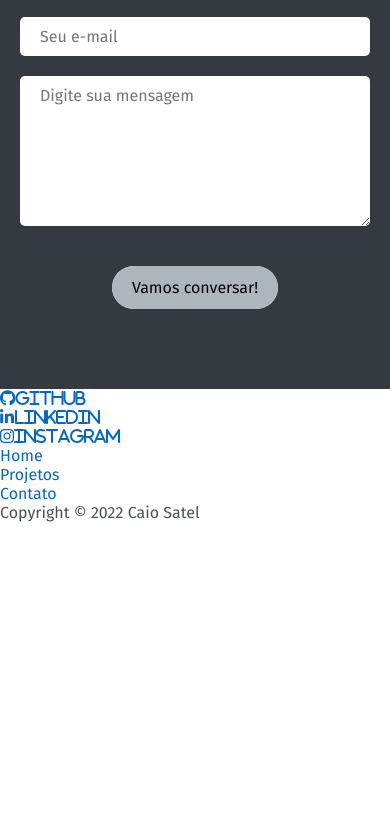
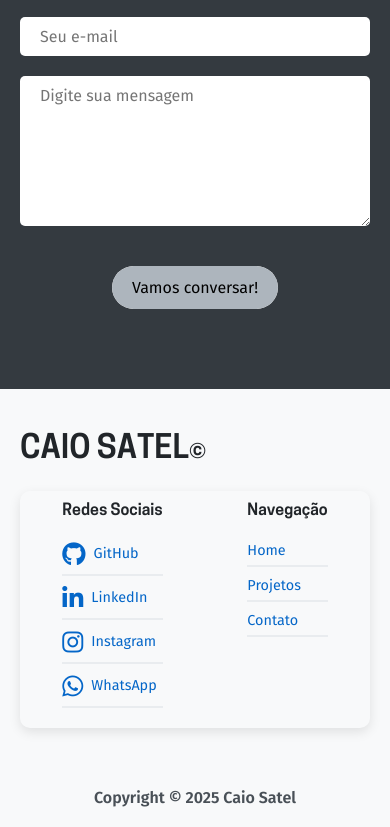
Before and after one commit to caio-satel/personal-page, a plain HTML site: page index.html in a window 390 px wide. Shown: the part 3025-3852 px from the top of the page. Before the commit the page ends 3547 px from the top, so only its background shows below. Drawn offline with Linux system fonts and the light colour scheme.

Commit message:
feat: melhorias na estrutura do footer + responsividade aplicada

```diff
--- /dev/null
+++ b/css/footer/footer.css
@@ -0,0 +1,120 @@
+.footer-bg {
+    background-color: var(--color-c1);
+}
+
+.nav-footer {
+    max-width: 2200px;
+    margin: 0 20px;
+    padding: 40px 0;
+    display: flex;
+    justify-content: space-around;
+}
+
+.nav-footer #logo {
+    height: max-content;
+    font-family: 'Cooper Hewitt';
+    font-size: 2rem;
+    font-weight: 600;
+    margin-bottom: 20px;
+    color: var(--color-c9);
+}
+
+.nav-footer #logo span {
+    font-size: 1.2rem;
+}
+
+.nav-content {
+    display: flex;
+    gap: 60px;
+    padding: 20px 40px;
+    border-radius: 10px;
+    box-shadow: rgba(0, 0, 0, 0.1) 0px 4px 12px;
+}
+
+.social-nav li::after {
+    content: "";
+    display: block;
+    max-width: 360px;
+    height: 2px;
+    background: var(--color-c2);
+    margin-top: 8px;
+}
+
+.social-nav h1 {
+    font-family: 'Cooper Hewitt';
+    font-size: 1.2rem;
+    font-weight: 600;
+    margin-bottom: 20px;
+    color: var(--color-c9);
+}
+
+.social-nav li {
+    font-size: 1rem;
+    margin-bottom: 10px;
+}
+
+.social-nav li a:hover {
+    color: var(--color-v6);
+}
+
+.social-nav li a {
+    display: flex;
+    align-items: center;
+}
+
+.social-nav li i {
+    font-size: 1.5rem;
+    margin-right: 8px;
+}
+
+.footer-nav h1 {
+    font-family: 'Cooper Hewitt';
+    font-size: 1.2rem;
+    font-weight: 600;
+    margin-bottom: 20px;
+    color: var(--color-c9);
+}
+
+.footer-nav li {
+    font-size: 1rem;
+    margin-bottom: 10px;
+}
+
+.footer-nav li a:hover {
+    color: var(--color-v6);
+}
+
+.footer-nav li::after {
+    content: "";
+    display: block;
+    max-width: 360px;
+    height: 2px;
+    background: var(--color-c2);
+    margin-top: 6px;
+}
+
+.footer-text {
+    font-size: 1rem;
+    font-weight: 600;
+    padding: 20px 0;
+    text-align: center;
+}
+
+@media (max-width: 650px) {
+    .nav-content {
+        justify-content: space-around;
+        gap: 40px;
+        padding: 10px 20px;
+    }
+    .social-nav h1,
+    .footer-nav h1 {
+        font-size: 1rem;
+    }
+    .social-nav li,
+    .footer-nav li {
+        font-size: 0.9rem;
+    }
+    .nav-footer {
+        flex-direction: column;
+    }
+}
--- a/css/style.css
+++ b/css/style.css
@@ -17,7 +17,7 @@
 @import url('../css/dialog/dialog.css');
 
 /* Footer */
-/* @import url('../css/footer/footer.css'); */
+@import url('../css/footer/footer.css');
 
 /* Utilities */
 @import url('../css/utilities/color.css');
--- a/index.html
+++ b/index.html
@@ -209,18 +209,24 @@
         <!-- Footer -->
         <footer class="footer-bg">
             <div class="nav-footer">
+                <a id="logo" href="./">CAIO SATEL<span>©</span></a>
+                <div class="nav-content">
                     <ul class="social-nav">
-                    <li><a class="nav-link color-v1" href="https://github.com/caio-satel" target="_blank"><i class="fa-brands fa-github">GitHub</i></a></li>
-                    <li><a class="nav-link color-v1" href="https://www.linkedin.com/in/caio-satel/" target="_blank"><i class="fa-brands fa-linkedin-in">LinkedIn</i></a></li>
-                    <li><a class="nav-link color-v1" href="https://www.instagram.com/caiosatel/" target="_blank"><i class="fa-brands fa-instagram">Instagram</i></a></li>
+                        <h1>Redes Sociais</h1>
+                        <li><a class="nav-link color-v1" href="https://github.com/caio-satel" target="_blank"><i class="fa-brands fa-github"></i>GitHub</a></li>
+                        <li><a class="nav-link color-v1" href="https://www.linkedin.com/in/caio-satel/" target="_blank"><i class="fa-brands fa-linkedin-in"></i>LinkedIn</a></li>
+                        <li><a class="nav-link color-v1" href="https://www.instagram.com/caiosatel/" target="_blank"><i class="fa-brands fa-instagram"></i>Instagram</a></li>
+                        <li><a class="nav-link color-v1" href="https://wa.me/5541988127878?text=Ol%C3%A1!%20Tudo%20bem?%20Vim%20atrav%C3%A9s%20do%20seu%20site,%20podemos%20conversar?" target="_blank"><i class="fa-brands fa-whatsapp"></i>WhatsApp</a></li>
                     </ul>
                     <ul class="footer-nav">
+                        <h1>Navegação</h1>
                         <li><a class="nav-link color-v1" href="./">Home</a></li>
                         <li><a class="nav-link color-v1" href="#projects">Projetos</a></li>
                         <li><a class="nav-link color-v1" href="#contact">Contato</a></li>
                     </ul>
                 </div>
-            <p class="footer-text color-c7">Copyright © 2022 Caio Satel</p>
+            </div>
+            <p class="footer-text color-c7">Copyright © 2025 Caio Satel</p>
         </footer>
     </div>
 </body>
```
Lines whose indentation alone changed are shown as unchanged.
